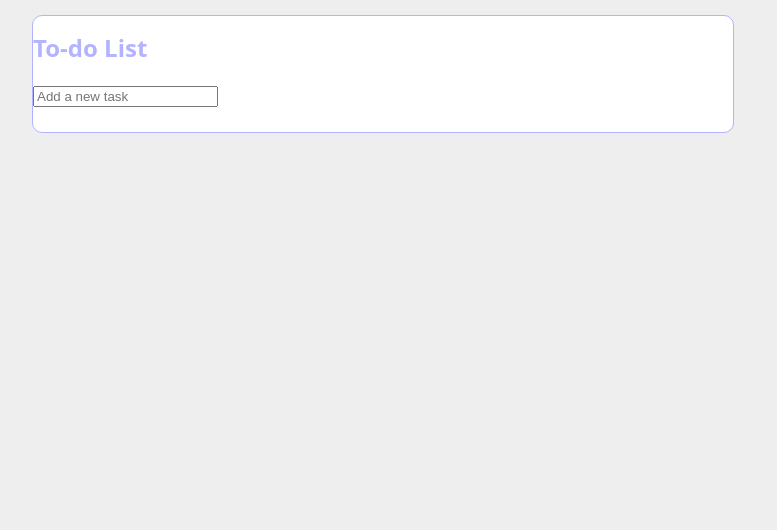
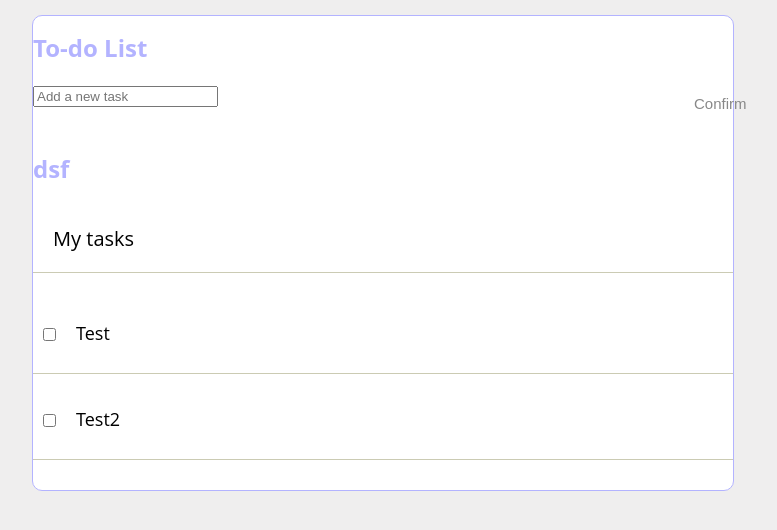
Before and after one commit to a-lavi/todo-list-react, a React (Create React App) app: page / in a window 1280 px wide. Shown: the top 530 px of the page, without its empty margins (257-1034 px from the left). Built offline with nearby package versions, Linux system fonts and the light colour scheme.

Commit message:
add list

```diff
--- a/src/App.js
+++ b/src/App.js
@@ -1,20 +1,30 @@
 
 import './Style.css';
-import List from './List';
-
+import ToDoList from './ToDoList';
+import Input from './Input';
 function App() {
+  const myTasks = [
+    {
+      id:1,
+      description: 'Test',
+      isDone: true
+    },
+    {
+      id:2,
+      description: 'Test2',
+      isDone: false
+    }
+  ]
   return (
     <main>
 
-        <div class="container text-muted">
-            <h2 id="head" class="display-3 text-center mb-5">To-do List</h2>
-
-            <input class="form-control" id="new-task" type="text" placeholder="Add a new task" />
-
-            <div id="tasks-body">
-                <h3 id="doing" class="text-center">My tasks</h3>
+        <div className="container text-muted">
+            <h2 id="head" className="display-3 text-center mb-5">To-do List</h2>
+            <Input />
+            <div id="-body">
+                <h3 id="doing" className="text-center">My tasks</h3>
                 <ul id="todo-container">
-                  <List />
+                  <ToDoList tasks={myTasks}/>
                 </ul>
                 <footer id='activeTodo'></footer>
             </div>
--- /dev/null
+++ b/src/Input.js
@@ -0,0 +1,12 @@
+function Input() {
+
+    return (
+        <div>
+            <input className="form-control" id="task" type="text" placeholder="Add a new task" />
+            <button   >Confirm</button>
+            <h2>dsf</h2>
+            </div>
+    )
+
+}
+export default Input
--- a/src/List.js
+++ /dev/null
@@ -1,17 +0,0 @@
-import React from 'react'
-
-const List = () => {
-  return (
-    <li className="todoItem">
-    <input type="checkbox" class="checkBox"/>
-    <label>TEst</label>
-    <input type="text" class="form-control"/>
-    <button className="delete"></button>
-    <button className="edit"></button>
-    <button className="down"></button>
-    <button className="up"></button>
-   </li>
-  )
-}
-
-export default List
--- /dev/null
+++ b/src/ToDoList.js
@@ -0,0 +1,26 @@
+import React from 'react'
+
+const ToDoList = ({ tasks }) => {
+  const allTasks = tasks.map((task, index) => {
+    return (
+      <li className="todoItem" key = {'mein'+task.id}>
+        <div></div>
+        <input type="checkbox" className="checkBox" />
+        <label>{task.description}</label>
+        <input type="text" className="form-control" />
+        <button className="delete"></button>
+        <button className="edit"></button>
+        <button className="down"></button>
+        <button className="up"></button>
+      </li>
+    )
+
+  })
+  return (
+    <>
+      {allTasks}
+    </>
+  )
+}
+
+export default ToDoList
```
